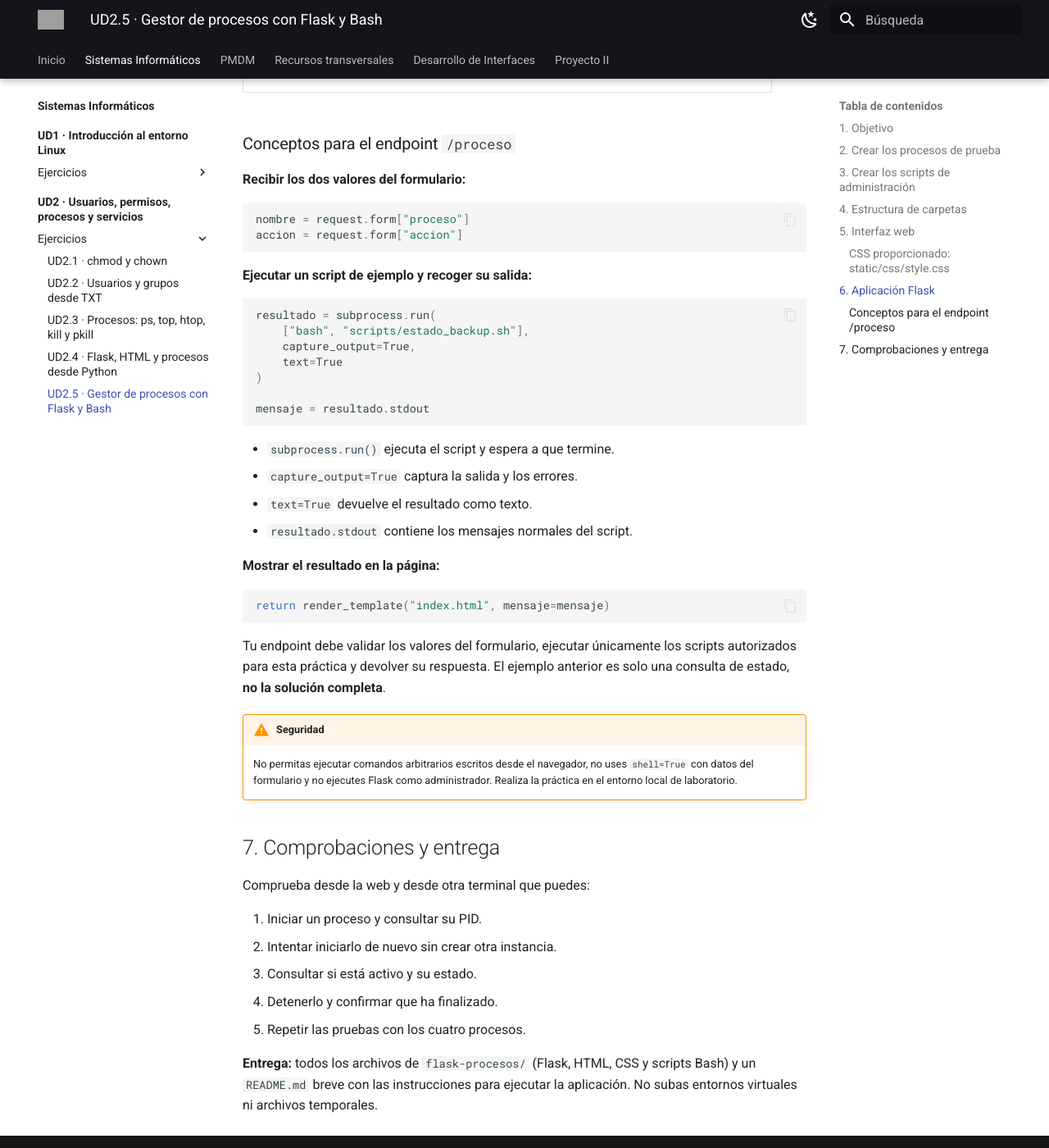
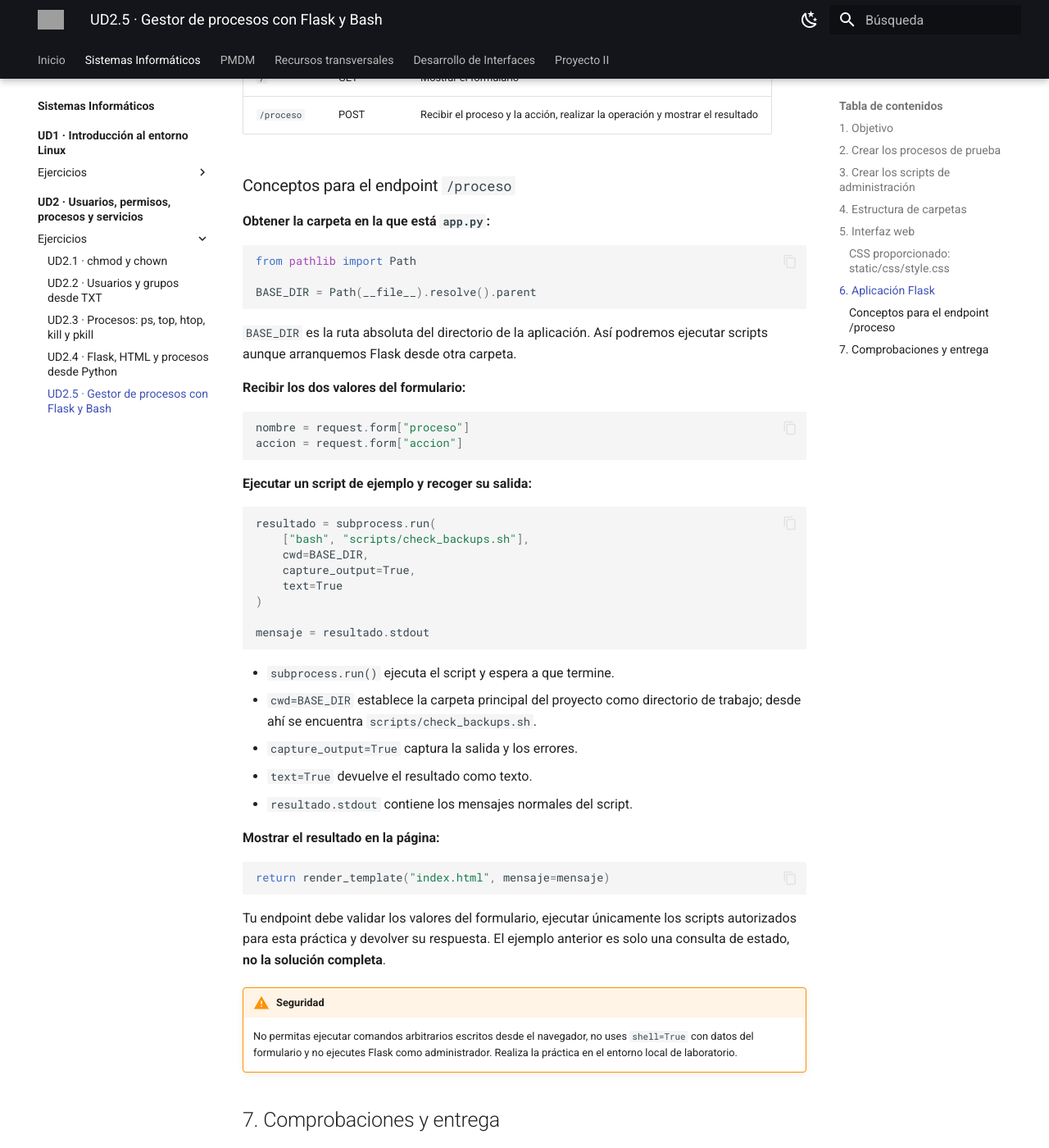
Before and after one commit to erciapps/web-home, an MkDocs documentation site: the page built from docs/si/ud2/ejercicios/ud2_5.md, in a window 1280 px wide and 1400 px high, scrolled down 5085 px. Shown: the whole window at 82% size. Built offline with MkDocs 1.6.1 and Material for MkDocs 9.7.7, drawn with Linux system fonts in a browser that asks for light colours; some of the changed text lies outside the part shown; grey boxes are pictures that could not be loaded.

Commit message:
docs(si): UD2.5 usar pathlib BASE_DIR y subprocess cwd

```diff
--- a/docs/si/ud2/ejercicios/ud2_5.md
+++ b/docs/si/ud2/ejercicios/ud2_5.md
@@ -63,10 +63,10 @@ Crea scripts para estas tres acciones:
 Comienza con estos archivos:
 
 - `scripts/iniciar_backup.sh`
-- `scripts/estado_backup.sh`
+- `scripts/check_backups.sh` (consulta del estado del backup)
 - `scripts/detener_backup.sh`
 
-Cuando funcionen, realiza lo mismo para `monitor`, `servidor` y `descarga`.
+Cuando funcionen, realiza lo mismo para `monitor`, `servidor` y `descarga`. Para las consultas de estado puedes utilizar nombres como `check_monitor.sh`, `check_servidor.sh` y `check_descarga.sh`.
 
 !!! tip "Pistas de Bash"
     Utiliza `pgrep`, `ps`, `kill` o `pkill`, condiciones `if` y mensajes `echo`. Recuerda que `&` ejecuta en segundo plano y `$!` permite obtener el PID recién lanzado. Al arrancar los procesos desde un script de control, redirige su entrada y salida para que el script de control termine sin quedarse esperando.
@@ -85,7 +85,7 @@ flask-procesos/
 │   ├── servidor.sh
 │   ├── descarga.sh
 │   ├── iniciar_backup.sh
-│   ├── estado_backup.sh
+│   ├── check_backups.sh
 │   ├── detener_backup.sh
 │   └── ... scripts para las otras tareas ...
 ├── templates/
@@ -208,6 +208,16 @@ Implementa dos endpoints:
 
 ### Conceptos para el endpoint `/proceso`
 
+**Obtener la carpeta en la que está `app.py`:**
+
+~~~python
+from pathlib import Path
+
+BASE_DIR = Path(__file__).resolve().parent
+~~~
+
+`BASE_DIR` es la ruta absoluta del directorio de la aplicación. Así podremos ejecutar scripts aunque arranquemos Flask desde otra carpeta.
+
 **Recibir los dos valores del formulario:**
 
 ~~~python
@@ -219,7 +229,8 @@ accion = request.form["accion"]
 
 ~~~python
 resultado = subprocess.run(
-    ["bash", "scripts/estado_backup.sh"],
+    ["bash", "scripts/check_backups.sh"],
+    cwd=BASE_DIR,
     capture_output=True,
     text=True
 )
@@ -228,6 +239,7 @@ mensaje = resultado.stdout
 ~~~
 
 - `subprocess.run()` ejecuta el script y espera a que termine.
+- `cwd=BASE_DIR` establece la carpeta principal del proyecto como directorio de trabajo; desde ahí se encuentra `scripts/check_backups.sh`.
 - `capture_output=True` captura la salida y los errores.
 - `text=True` devuelve el resultado como texto.
 - `resultado.stdout` contiene los mensajes normales del script.
```
